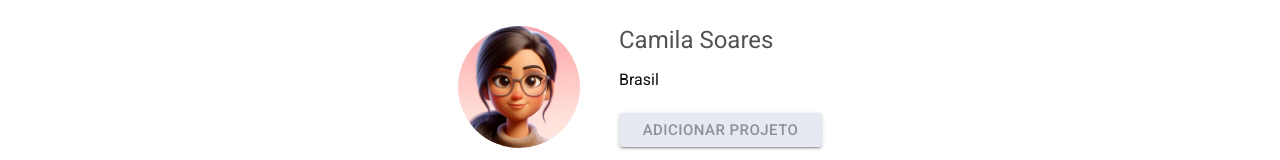
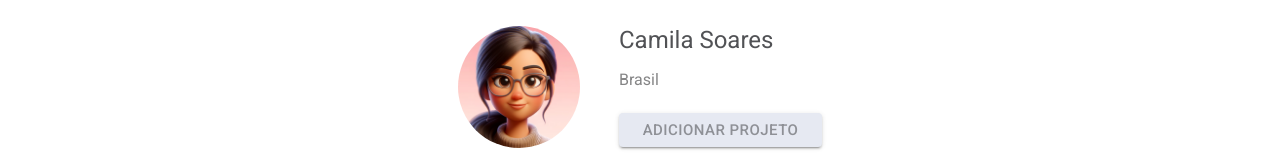
Before and after one commit to K3lOli/Hackathon-Squad-29---Front-End, a React (Vite) app: page /meuportfolio in a window 1280 px wide. Shown: the part 159-319 px from the top of the page. Built offline with nearby package versions, Linux system fonts and the light colour scheme.

Commit message:
Revisão dos estilos do card de perfil

```diff
--- a/src/components/CardPerfil/styles.css
+++ b/src/components/CardPerfil/styles.css
@@ -1,3 +1,5 @@
+@import "../../index.css";
+
 .cardContainer {
     display: grid;
     grid-template-columns: 1fr 1fr;
@@ -17,7 +19,7 @@
 }
 
 .conteudoTexto p {
-    color: var(--color-neutral-130);
+    color: var(--color-neutral-130-opacity2);
 }
 
 .conteudoTexto button {
--- a/src/index.css
+++ b/src/index.css
@@ -32,6 +32,7 @@
   --color-neutral-120-opacity: rgba(48, 49, 51, 0.6);
   --color-neutral-130: #0B0C0D;
   --color-neutral-130-opacity: rgba(11, 12, 13, 0.6);
+  --color-neutral-130-opacity2: rgba(11, 12, 13, 0.5);
 
   --color-success-60: #EEFFBB;
   --color-success-70: #BBEE88;
```
